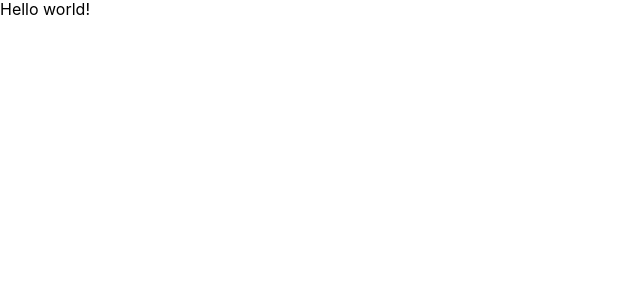
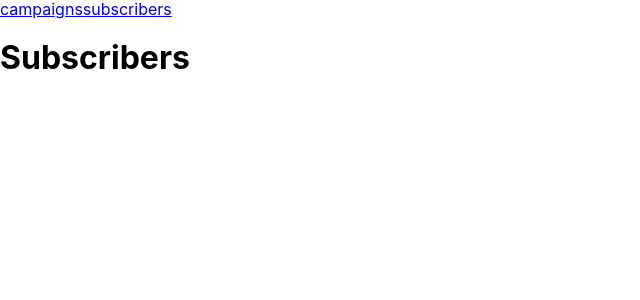
Before and after one commit to karolryska/newsletter-service, a React (Create React App) app: page /subscribers in a window 1280 px wide. Shown: the top 300 px of the page, without its empty margins (0-640 px from the left). Built offline with nearby package versions, Linux system fonts and the light colour scheme.

Commit message:
feat: add basic navigation

```diff
--- a/src/App.js
+++ b/src/App.js
@@ -1,9 +1,27 @@
+import {
+  BrowserRouter as Router,
+  Switch,
+  Route,
+} from "react-router-dom";
+
+import Subscribers from "./pages/Subscribers/Subscribers";
+import Campaigns from "./pages/Campaigns/Campaigns";
+
 import 'normalize.css';
 
 const App = () => {
-  return (
-    <div>Hello world!</div>
-  )
+    return (
+        <Router>
+            <Switch>
+                <Route exact path="/">
+                    <Campaigns />
+                </Route>
+                <Route exact path="/subscribers">
+                    <Subscribers />
+                </Route>
+            </Switch>
+        </Router>
+    )
 };
 
 export default App;
--- /dev/null
+++ b/src/components/Navigation/Navigation.js
@@ -0,0 +1,10 @@
+import { Link } from "react-router-dom";
+
+const Navigation = () => (
+    <nav>
+        <Link to="/">campaigns</Link>
+        <Link to="/subscribers">subscribers</Link>
+    </nav>
+)
+
+export default Navigation;
--- a/src/pages/campaigns/campaigns.js
+++ b/src/pages/campaigns/campaigns.js
@@ -0,0 +1,10 @@
+import Navigation from '../../components/Navigation/Navigation';
+
+const Campaigns = () => (
+    <div>
+        <Navigation />
+        <h1>Campaigns</h1>
+    </div>
+);
+
+export default Campaigns;
--- a/src/pages/subscribers/subscribers.js
+++ b/src/pages/subscribers/subscribers.js
@@ -0,0 +1,10 @@
+import Navigation from '../../components/Navigation/Navigation';
+
+const Subscribers = () => (
+    <div>
+        <Navigation />
+        <h1>Subscribers</h1>
+    </div>
+);
+
+export default Subscribers;
```
